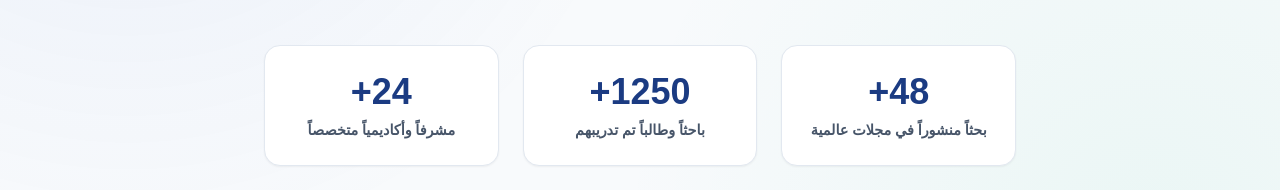
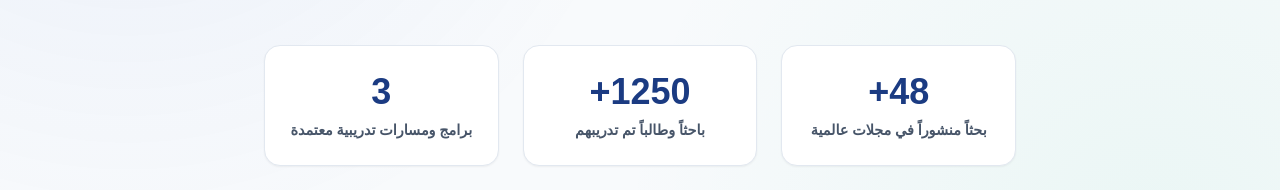
Before and after one commit to zainnewst-creator/ASIRA, a React (Vite) app: page / in a window 1280 px wide. Shown: the part 515-705 px from the top of the page. Built offline with nearby package versions, Linux system fonts and the light colour scheme; no server answers; the database is empty.

Commit message:
feat(home): dynamic platform statistics calculation based on active courses and papers

```diff
--- a/src/pages/HomePage.tsx
+++ b/src/pages/HomePage.tsx
@@ -29,6 +29,10 @@ export const HomePage: React.FC<HomePageProps> = ({
   onEnroll,
   onSelectCourse
 }) => {
+  const publishedPapersCount = researches.length > 0 ? researches.length : INITIAL_STATS.publishedPapers;
+  const activeCoursesCount = courses.length > 0 ? courses.length : 3;
+  const totalEnrolled = courses.reduce((sum, c) => sum + (c.enrolledCount || 0), 0);
+  const studentsCount = totalEnrolled > 0 ? totalEnrolled : INITIAL_STATS.studentsTrained;
   return (
     <div>
       {/* 1. قسم البطل (Hero Section) */}
@@ -77,16 +81,16 @@ export const HomePage: React.FC<HomePageProps> = ({
           {/* شريط الإحصائيات الحية لأثر منتدى أسيرا */}
           <div className="stats-grid">
             <div className="stat-box">
-              <div className="stat-number">{INITIAL_STATS.publishedPapers}+</div>
+              <div className="stat-number">{publishedPapersCount}+</div>
               <div className="stat-label">بحثاً منشوراً في مجلات عالمية</div>
             </div>
             <div className="stat-box">
-              <div className="stat-number">{INITIAL_STATS.studentsTrained}+</div>
+              <div className="stat-number">{studentsCount}+</div>
               <div className="stat-label">باحثاً وطالباً تم تدريبهم</div>
             </div>
             <div className="stat-box">
-              <div className="stat-number">{INITIAL_STATS.activeMentors}+</div>
-              <div className="stat-label">مشرفاً وأكاديمياً متخصصاً</div>
+              <div className="stat-number">{activeCoursesCount}</div>
+              <div className="stat-label">برامج ومسارات تدريبية معتمدة</div>
             </div>
             <div className="stat-box">
               <div className="stat-number">{INITIAL_STATS.hoursOfTraining}+</div>
```
